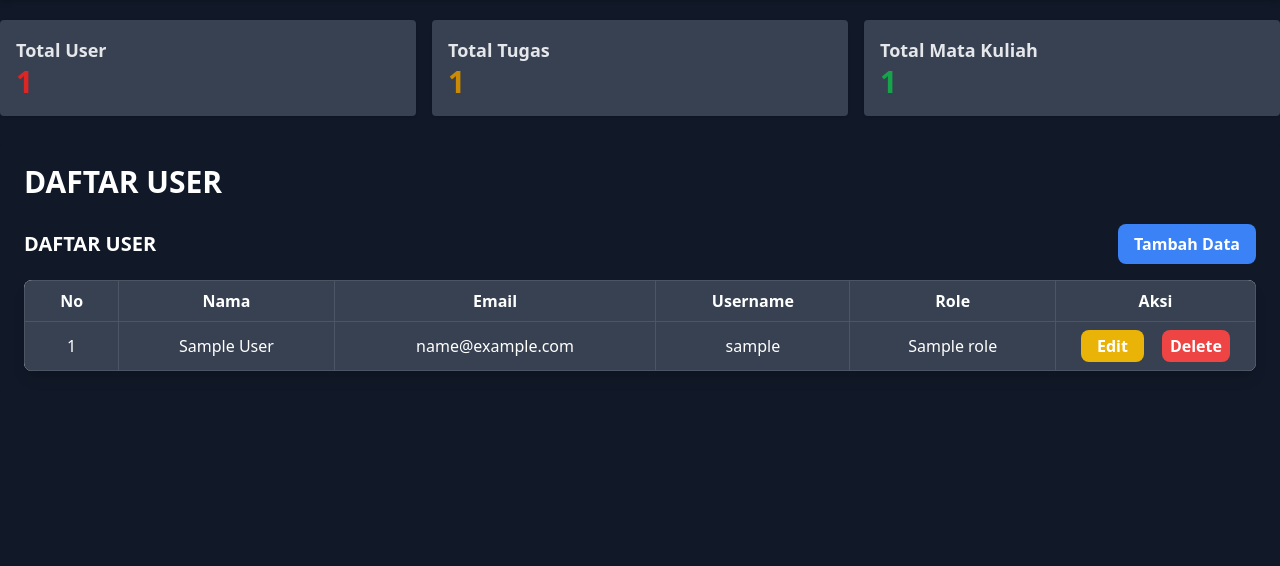
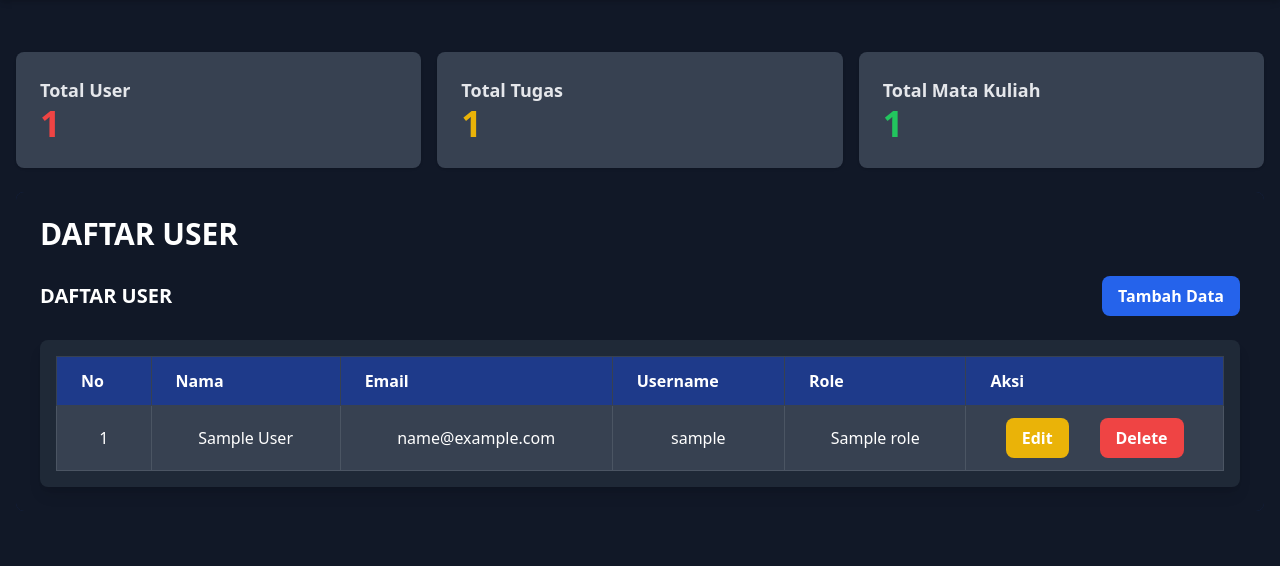
Before and after one commit to KizCode/WEB-PHP, a PHP site: page /view/admin/index.php in a window 1280 px wide. Shown: the part 80-646 px from the top of the page. Run offline with PHP 8.4, Linux system fonts and the light colour scheme; the visitor is signed in with stand-in values (Sample User, id 1); tables that the repository leaves empty or names only in its code hold one stand-in row (values such as "Sample post"); grey boxes marked "Sample" are stand-in pictures; some libraries are stand-ins or nearby versions.

Commit message:
V0.H16.2

```diff
--- a/view/admin/index.php
+++ b/view/admin/index.php
@@ -82,63 +82,66 @@ if ($result) {
 <body class="bg-gray-900 text-white">
     <?php include('../../utils/navbar.php'); ?>
 
-    <div class="container mx-auto ">
+    <div class="container mx-auto px-4 py-8">
         <section class="grid grid-cols-1 md:grid-cols-2 lg:grid-cols-3 gap-4 mb-6">
-            <div class="bg-gray-700 p-4 rounded shadow">
+            <div class="bg-gray-700 p-6 rounded-lg shadow">
                 <h2 class="text-lg font-bold text-gray-200">Total User</h2>
-                <p class="text-3xl font-semibold text-red-600"><?= $total_users ?></p>
+                <p class="text-4xl font-bold text-red-500"><?= $total_users ?></p>
             </div>
-            <div class="bg-gray-700 p-4 rounded shadow">
+            <div class="bg-gray-700 p-6 rounded-lg shadow">
                 <h2 class="text-lg font-bold text-gray-200">Total Tugas</h2>
-                <p class="text-3xl font-semibold text-yellow-600"><?= $total_tugas ?></p>
+                <p class="text-4xl font-bold text-yellow-500"><?= $total_tugas ?></p>
             </div>
-            <div class="bg-gray-700 p-4 rounded shadow">
+            <div class="bg-gray-700 p-6 rounded-lg shadow">
                 <h2 class="text-lg font-bold text-gray-200">Total Mata Kuliah</h2>
-                <p class="text-3xl font-semibold text-green-600"><?= $total_mata_kuliah ?></p>
+                <p class="text-4xl font-bold text-green-500"><?= $total_mata_kuliah ?></p>
             </div>
         </section>
+
         <!-- Daftar User -->
-        <section class="bg-gray-900 p-4 sm:p-6 rounded-lg mb-6">
+        <section class="relative bg-gray-900 p-6 rounded-lg mb-6">
+            <!-- Persegi belakang -->
+            <div class="absolute top-0 left-0 w-full h-full bg-blue-900 opacity-50 rounded-lg -z-10"></div>
+
             <h1 class="text-3xl uppercase font-bold mb-6 text-start">Daftar User</h1>
-            <div class="flex justify-between items-center mb-4">
+            <div class="flex justify-between items-center mb-6">
                 <h2 class="text-lg sm:text-xl font-semibold uppercase">DAFTAR USER</h2>
-                <a href="../matakuliah/create.php" class="bg-blue-500 text-white py-2 px-4 rounded-lg hover:bg-blue-700 font-bold">Tambah Data</a>
+                <a href="../matakuliah/create.php" class="bg-blue-600 text-white py-2 px-4 rounded-lg hover:bg-blue-800 font-bold">Tambah Data</a>
             </div>
-            <div class="overflow-x-auto bg-white rounded-lg shadow-lg">
-                <table class="table-auto w-full text-left border-collapse border border-gray-700">
+            <div class="overflow-x-auto bg-gray-800 p-4 rounded-lg shadow-lg">
+                <table class="table-auto w-full text-left border-collapse">
                     <thead>
-                        <tr class="bg-gray-700 text-center">
-                            <th class="px-4 py-2 border border-gray-600">No</th>
-                            <th class="px-4 py-2 border border-gray-600">Nama</th>
-                            <th class="px-4 py-2 border border-gray-600">Email</th>
-                            <th class="px-4 py-2 border border-gray-600">Username</th>
-                            <th class="px-4 py-2 border border-gray-600">Role</th>
-                            <th class="px-4 py-2 border border-gray-600">Aksi</th>
+                        <tr class="bg-blue-900 text-white">
+                            <th class="px-6 py-3 border border-gray-700">No</th>
+                            <th class="px-6 py-3 border border-gray-700">Nama</th>
+                            <th class="px-6 py-3 border border-gray-700">Email</th>
+                            <th class="px-6 py-3 border border-gray-700">Username</th>
+                            <th class="px-6 py-3 border border-gray-700">Role</th>
+                            <th class="px-6 py-3 border border-gray-700">Aksi</th>
                         </tr>
                     </thead>
                     <tbody>
                         <?php $i = 1;
                         while ($user = mysqli_fetch_assoc($result_all_users)) { ?>
-                            <tr class="bg-gray-700 text-center">
-                                <td class="px-4 py-2 border border-gray-600"><?= $i++ ?></td>
-                                <td class="px-4 py-2 border border-gray-600"><?= ($user['name']) ?></td>
-                                <td class="px-4 py-2 border border-gray-600"><?= ($user['email']) ?></td>
-                                <td class="px-4 py-2 border border-gray-600"><?= ($user['username']) ?></td>
-                                <td class="px-4 py-2 border border-gray-600">
+                            <tr class="bg-gray-700 text-center hover:bg-gray-600">
+                                <td class="px-6 py-3 border border-gray-600"><?= $i++ ?></td>
+                                <td class="px-6 py-3 border border-gray-600"><?= ($user['name']) ?></td>
+                                <td class="px-6 py-3 border border-gray-600"><?= htmlspecialchars($user['email']) ?></td>
+                                <td class="px-6 py-3 border border-gray-600"><?= htmlspecialchars($user['username']) ?></td>
+                                <td class="px-6 py-3 border border-gray-600">
                                     <?php
                                     $role = getRoleById($conn, $user['role_id']);
                                     echo htmlspecialchars($role['name']);
                                     ?>
                                 </td>
-                                <td class="px-4 py-2 border border-gray-600 w-[200px]">
+                                <td class="px-6 py-3 border border-gray-600">
                                     <div class="flex justify-around">
                                         <!-- Tombol Edit -->
-                                        <a href="edit.php?edit=<?= $user['id_user'] ?>" class="bg-yellow-500 text-white py-1 px-4 rounded-lg hover:bg-yellow-700 font-bold">Edit</a>
-
+                                        <a href="edit.php?edit=<?= $user['id_user'] ?>" class="bg-yellow-500 text-white py-2 px-4 rounded-lg hover:bg-yellow-700 font-bold">Edit</a>
                                         <!-- Tombol Delete -->
-                                        <form action="delete_user.php" method="POST" class="inline" id="deleteForm-<?= $user['id_user'] ?>">
+                                        <form action="delete_user.php" method="POST" id="deleteForm-<?= $user['id_user'] ?>" class="inline">
                                             <input type="hidden" name="id" value="<?= $user['id_user'] ?>">
-                                            <button type="button" class="bg-red-500 text-white py-1 px-2 rounded-lg hover:bg-red-700 font-bold" onclick="confirmDelete(<?= $user['id_user'] ?>)">Delete</button>
+                                            <button type="button" class="bg-red-500 text-white py-2 px-4 rounded-lg hover:bg-red-700 font-bold" onclick="confirmDelete(<?= $user['id_user'] ?>)">Delete</button>
                                         </form>
                                     </div>
                                 </td>
@@ -169,7 +172,6 @@ if ($result) {
             });
         }
     </script>
-
 </body>
 
 </html>
```
Also changed, not shown: view/admin/edit.php (+5 -4 lines).
